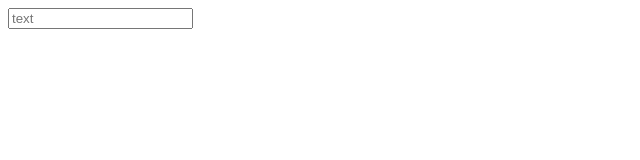
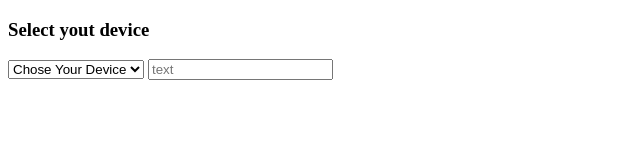
Before and after one commit to RudraSankar96/Study_from_SS, a plain HTML site: page JS_by_Sheryians Coding School/DOM/DOM_Practice_Tasks/eventlistner.html in a window 1280 px wide. Shown: the whole page, without its empty margins (0-640 px from the left). Drawn offline with Linux system fonts and the light colour scheme.

Commit message:
Create chose option

```diff
--- a/JS_by_Sheryians Coding School/DOM/DOM_Practice_Tasks/eventlistner.html
+++ b/JS_by_Sheryians Coding School/DOM/DOM_Practice_Tasks/eventlistner.html
@@ -6,6 +6,18 @@
     <title>AddEvenlistner Practice</title>
 </head>
 <body>
+    <!-- addeventlistner for  change  inout fileds -->
+   <h3>Select yout device</h3>
+   <select>
+    <option selected disabled>Chose Your Device</option>
+    <option value="samsung">Samsung</option>
+    <option value="apple">Iphone</option>
+    <option value="vivo">Vivo</option>
+    <option value="realme">Realme</option>
+    <option value="oppo">Oppo</option>
+   </select>
+
+    <!-- addeventlistner at the input tag -->
     <input type="text" placeholder="text">
     <script src="script.js"></script>
 </body>
```
Also changed, not shown: JS_by_Sheryians Coding School/DOM/DOM_Practice_Tasks/script.js (line endings or trailing spaces).
